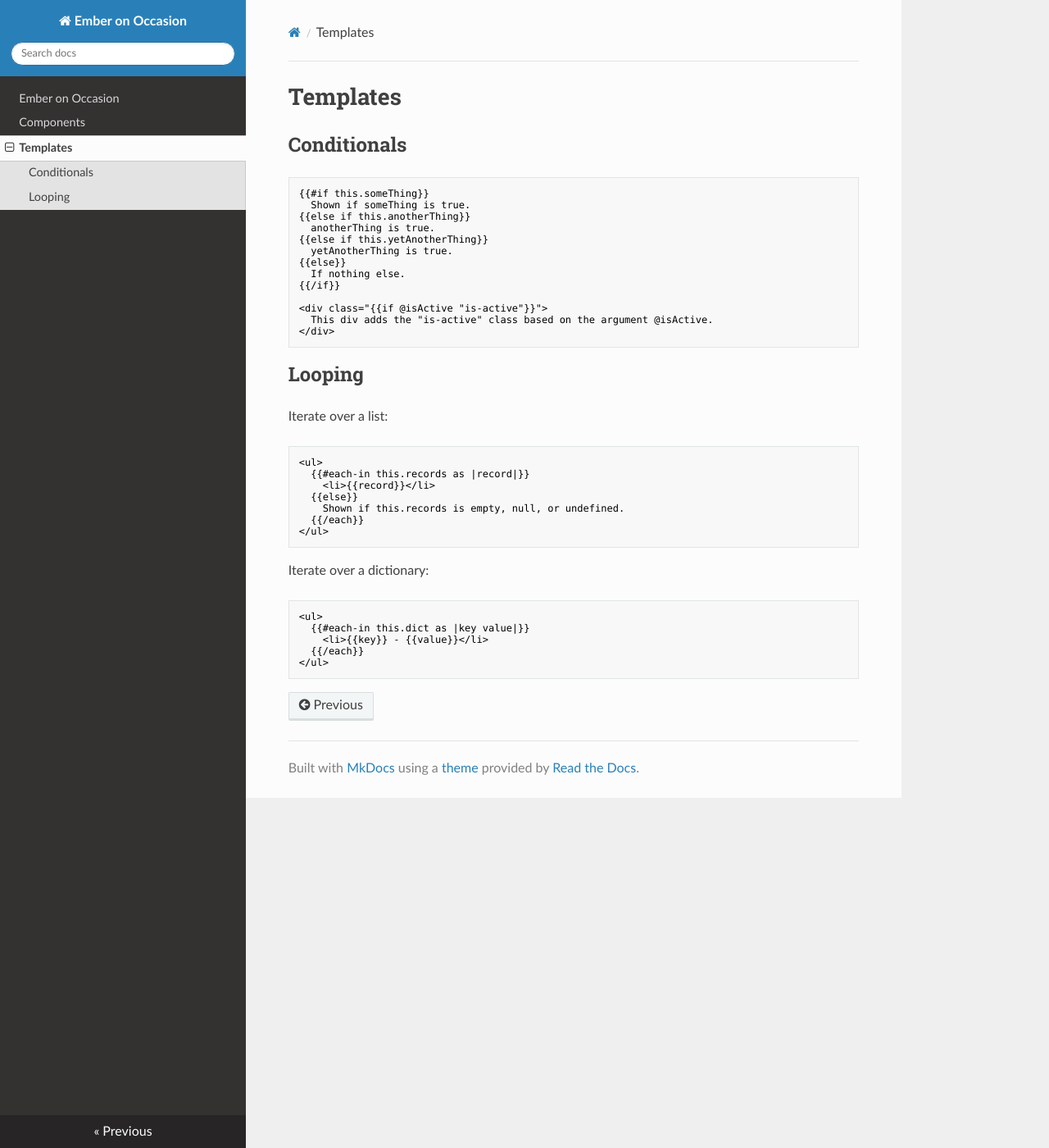
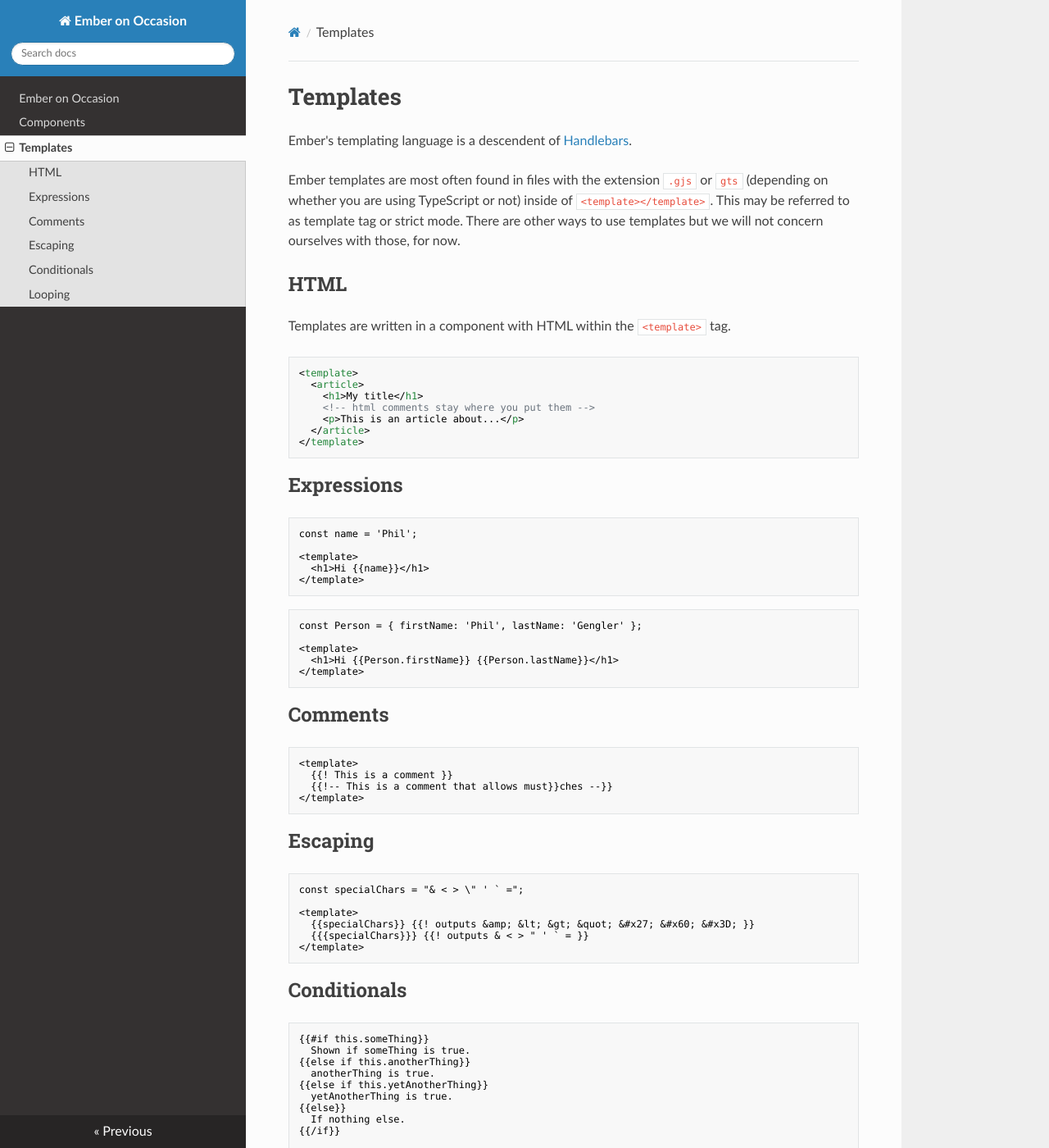
Before and after one commit to superlou/ember-on-occasion, an MkDocs documentation site: the page built from docs/templates.md, in a window 1280 px wide and 1400 px high. Shown: the whole window at 82% size. Built offline with MkDocs 1.6.1, drawn with Linux system fonts in a browser that asks for light colours; nearby versions of some CDN libraries.

Commit message:
Stole Katie's gist

````diff
--- a/docs/templates.md
+++ b/docs/templates.md
@@ -1,4 +1,60 @@
 # Templates
+
+Ember's templating language is a descendent of [Handlebars](https://handlebarsjs.com/).
+
+Ember templates are most often found in files with the extension `.gjs` or `gts` (depending on whether you are using TypeScript or not) inside of `<template></template>`. This may be referred to as template tag or strict mode. There are other ways to use templates but we will not concern ourselves with those, for now.
+
+## HTML
+
+Templates are written in a component with HTML within the `<template>` tag.
+
+```html
+<template>
+  <article>
+    <h1>My title</h1>
+    <!-- html comments stay where you put them -->
+    <p>This is an article about...</p>
+  </article>
+</template>
+```
+
+## Expressions
+
+```hbs
+const name = 'Phil';
+
+<template>
+  <h1>Hi {{name}}</h1>
+</template>
+```
+
+```hbs
+const Person = { firstName: 'Phil', lastName: 'Gengler' };
+
+<template>
+  <h1>Hi {{Person.firstName}} {{Person.lastName}}</h1>
+</template>
+```
+
+## Comments
+
+```hbs
+<template>
+  {{! This is a comment }}
+  {{!-- This is a comment that allows must}}ches --}}
+</template>
+```
+
+## Escaping
+
+```hbs
+const specialChars = "& < > \" ' ` =";
+
+<template>
+  {{specialChars}} {{! outputs &amp; &lt; &gt; &quot; &#x27; &#x60; &#x3D; }}
+  {{{specialChars}}} {{! outputs & < > " ' ` = }}
+</template>
+```
 
 ## Conditionals
 
````
Also changed, not shown: site/index.html, site/search/search_index.json, site/templates/index.html.
